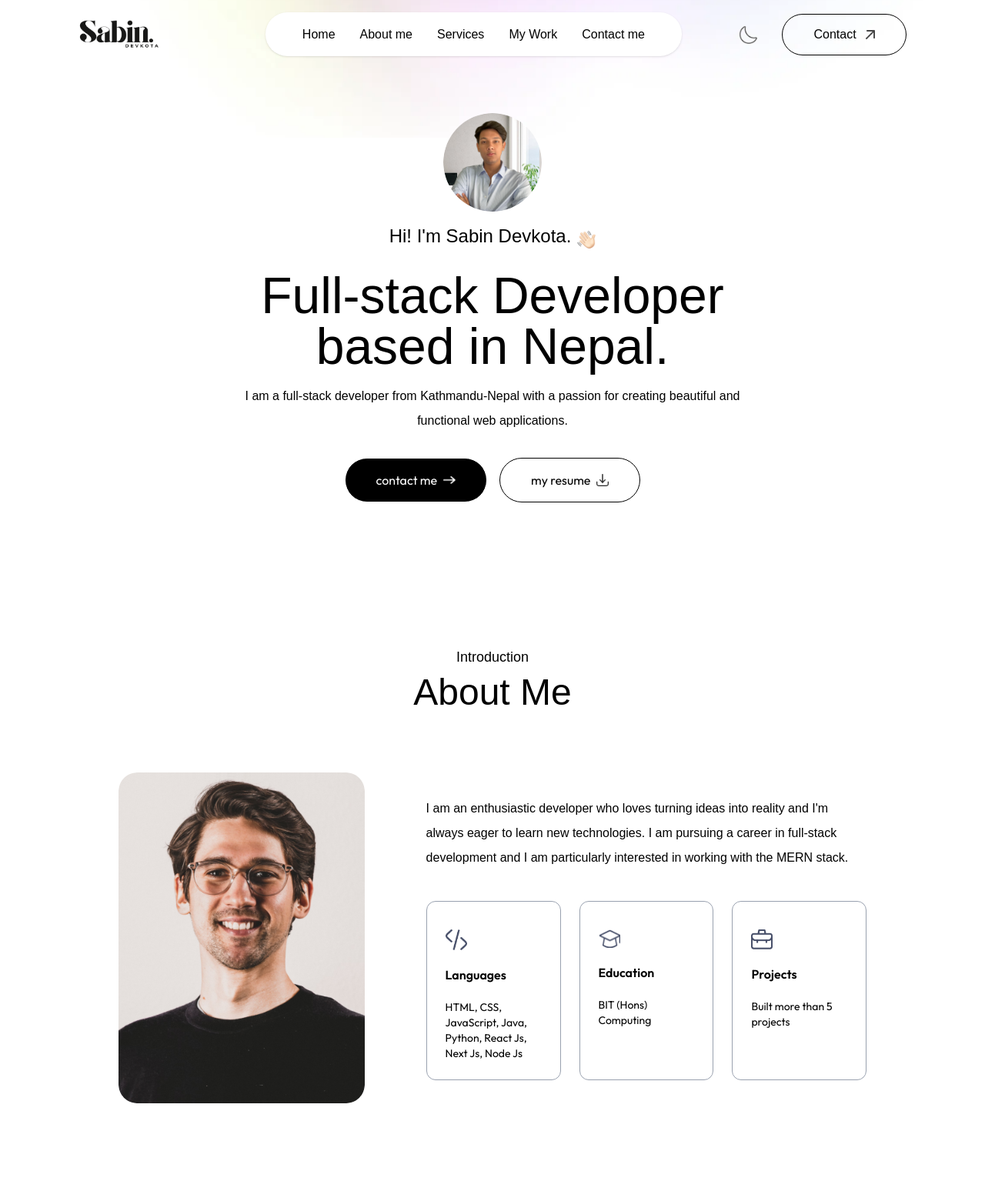
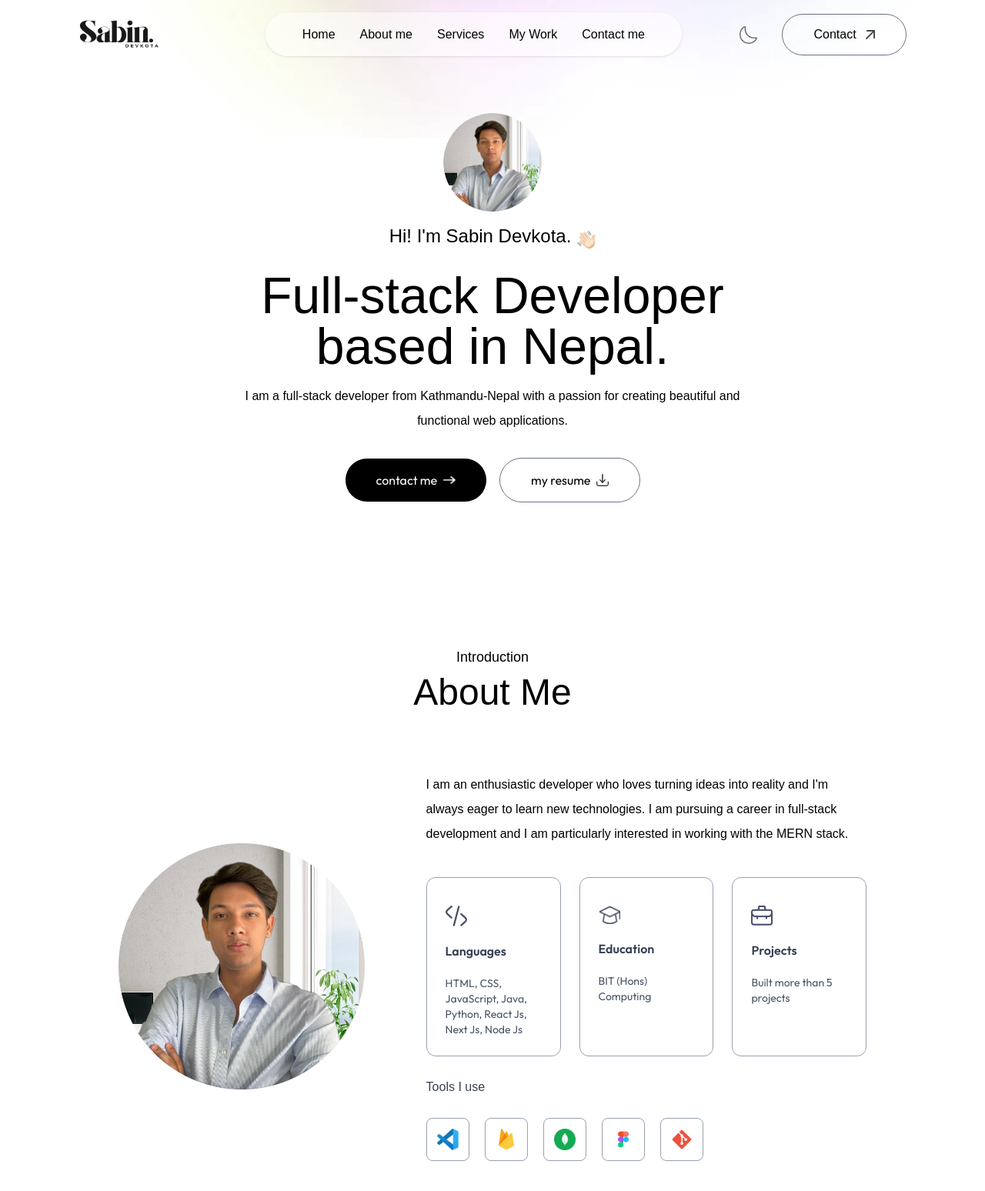
Before and after one commit to sabindevkota6/My_Portfolio, a Next.js app: page / in a window 1280 px wide. Shown: the top 1548 px of the page at 77% size. Built offline with nearby package versions, Linux system fonts and the light colour scheme; a web font is replaced by a local one.

Commit message:
modifications

```diff
--- a/app/components/About.jsx
+++ b/app/components/About.jsx
@@ -1,5 +1,5 @@
 import React from 'react'
-import { assets } from '@/assets/assets'
+import { assets, toolsData } from '@/assets/assets'
 import Image from 'next/image'
 import { infoList } from '@/assets/assets.js'
 const About = () => {
@@ -20,14 +20,27 @@
               <ul className='grid grid-cols-1 sm:grid-cols-3 gap-6 max-w-2xl'>
                 {infoList.map(({icon, iconDark, title, description},
                     index)=>(
-                    <li className='border-[0.5px] border-gray-400 rounded-xl p-6 cursor-pointer hover:bg-lightHover hover:-translate-y-1 duration-500'
+                    <li className='border-[0.5px] border-gray-400 rounded-xl p-6
+                    cursor-pointer hover:bg-lightHover hover:-translate-y-1 duration-500
+                    hover:shadow-black'
                      key={index}>
                         <Image src={icon} alt={title} className='w-7 mt-3'/>
-                    <h3 className='my-4 font-semibold text-grey-700'>{title}</h3>
-                    <p className='text-grey-600 text-sm'>{description}</p>
+                    <h3 className='my-4 font-semibold text-gray-700'>{title}</h3>
+                    <p className='text-gray-600 text-sm'>{description}</p>
                     </li>
                 ))}
 
+              </ul>
+              <h4 className='my-6 text-gray-700 font-Ovo'>Tools I use</h4>
+              <ul className='flex items-center gap-3 sm:gap-5'>
+                {toolsData.map((tool, index)=>(
+                    <li className='flex items-center justify-center
+                     w-12 sm:w-14 aspect-square border border-gray-400
+                     rounded-lg cursor-pointer hover:-translate-y-1 duration-500'
+                    key={index}>
+                        <Image src={tool} alt='Tool' className='w-5 sm:w-7'/>
+                    </li>
+                ))}
               </ul>
 </div>
 
--- a/app/components/Header.jsx
+++ b/app/components/Header.jsx
@@ -23,7 +23,7 @@
                 </p>
                 <div className='flex flex-col sm:flex-row items-center gap-4 mt-4'>
                     <a href="#contact" className='px-10 py-3 border border-white rounded-full bg-black text-white flex items-center gap-2'>contact me <Image src={assets.right_arrow_white} alt='' className='w-4' /></a>
-                    <a href="/sample-resume.pdf" download className='px-10 py-3 border rounded-full border-grey-500 flex items-center gap-2'>my resume <Image src={assets.download_icon} alt='' className='w-4' /></a>
+                    <a href="/sample-resume.pdf" download className='px-10 py-3 border rounded-full border-gray-500 flex items-center gap-2'>my resume <Image src={assets.download_icon} alt='' className='w-4' /></a>
                 </div>
     </div>
   )
--- a/app/components/navbar.jsx
+++ b/app/components/navbar.jsx
@@ -1,8 +1,11 @@
 import { assets } from '@/assets/assets'
 import Image from 'next/image'
-import React, { useRef } from 'react'
+import React, { useEffect, useRef, useState } from 'react'
 
 const Navbar = () => {
+
+  const [isScroll, setIsScroll] = useState(false)
+
   const sideMenuRef = useRef();
 
   const openMenu = () => {
@@ -13,16 +16,32 @@
     sideMenuRef.current.style.transform = 'translateX(16rem)';
   }
 
+useEffect(() => {
+  const handleScroll = () => {
+    if (window.scrollY > 50) {
+      setIsScroll(true)
+    } else {
+      setIsScroll(false)
+    }
+  }
+
+  window.addEventListener('scroll', handleScroll)
+
+  return () => {
+    window.removeEventListener('scroll', handleScroll)
+  }
+}, [])
   return (
     <>
     <div className='fixed top-0 right-0 w-11/12 -z-10 translate-y-[-80%]'>
       <Image src= {assets.header_bg_color} alt='' className='w-full'/>
     </div>
-    <nav className='w-full fixed px-5 lg:px-8 xl:px-[8%] py-4 flex items-center justify-between z-50'>
+    <nav className={`w-full fixed px-5 lg:px-8 xl:px-[8%] py-4 flex
+    items-center justify-between z-50 transition-all duration-500 ${isScroll ? "bg-white/50 backdrop-blur-lg shadow-sm": ""}`}>
         <a href="#top">
             <Image src={assets.logo} alt='' className='w-28 cursor-pointer mr-14'/>
         </a>
-        <ul className='hidden md:flex items-center gap-6 lg:gap-8 rounded-full px-12 py-3 bg-white shadow-sm bg-opacity-50'>
+        <ul className={`hidden md:flex items-center gap-6 lg:gap-8 rounded-full px-12 py-3 ${isScroll ? "" : "bg-white/50 shadow-sm"} `}>
             <li><a className='font-Ovo' href="#top">Home</a></li>
             <li><a className='font-Ovo' href="#about">About me</a></li>
             <li><a className='font-Ovo' href="#services">Services</a></li>
@@ -35,7 +54,7 @@
             <Image src={assets.moon_icon} alt='' className='w-6' />
           </button>
 
-            <a href="#contact" className='hidden lg:flex items-center gap-3 px-10 py-2.5 border border-grey-500 rounded-full ml-4 font-Ovo'>Contact
+            <a href="#contact" className='hidden lg:flex items-center gap-3 px-10 py-2.5 border border-gray-500 rounded-full ml-4 font-Ovo'>Contact
               <Image src={assets.arrow_icon} alt='' className='w-3' /></a>
 
             <button className='block md:hidden ml-3' onClick= {openMenu}>
--- a/app/globals.css
+++ b/app/globals.css
@@ -1,8 +1,12 @@
 @import "tailwindcss";
-@tailwind base;
-@tailwind components;
-@tailwind utilities;
 
+@theme {
+  --color-lightHover: #fcf4ff;
+  --color-darkHover: #2a004a;
+  --color-darkTheme: #11001f;
+  --shadow-black: 4px 4px 0 #000;
+  --shadow-white: 4px 4px 0 #fff;
+}
 body {
   font-family: var(--font-outfit), sans-serif;
 }
--- a/tailwind.config.mjs
+++ b/tailwind.config.mjs
@@ -7,11 +7,7 @@
   ],
   theme: {
     extend: {
-      colors: {
-        lightHover: "#fcf4ff",
-        darkHover: "#2a004a",
-        darkTheme: "#11001F",
-      },
+      colors: {},
       fontFamily: {
         Outfit: ["var(--font-outfit)", "sans-serif"],
         Ovo: ["var(--font-ovo)", "serif"],
```
Also changed, not shown: assets/user_image.png, assets/user_image1.png (added).
